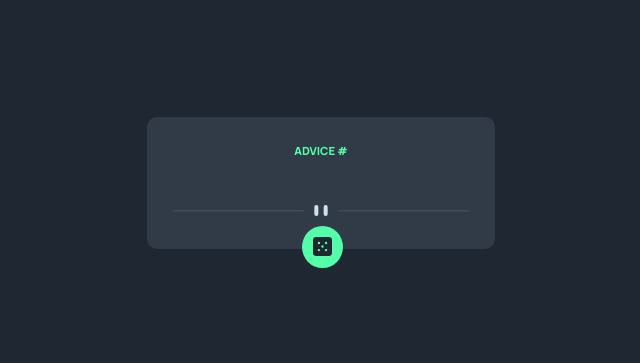
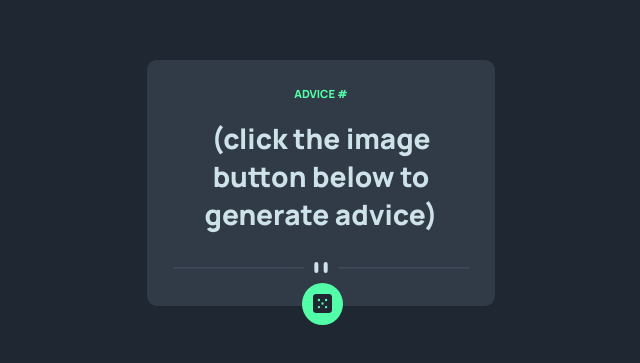
Before and after one commit to niccalaodenio/Advice-Generator, a plain HTML site: page index.html in a window 1280 px wide. Shown: the part 213-576 px from the top of the page, without its empty margins (319-959 px from the left). Drawn offline with Linux system fonts and the light colour scheme.

Commit message:
initial commit

```diff
--- a/index.html
+++ b/index.html
@@ -18,7 +18,7 @@
 
   <main class="container" >
     <div id="advice-num">Advice #</div>
-    <div class="advice"> </div>
+    <div class="advice"> (click the image button below to generate advice) </div>
     <img class="pattern" src="images/pattern-divider-desktop.svg" alt="">
     <div class="btn bg"><img class="btn" src="images/icon-dice.svg" alt=""></div>
   </main>
```
